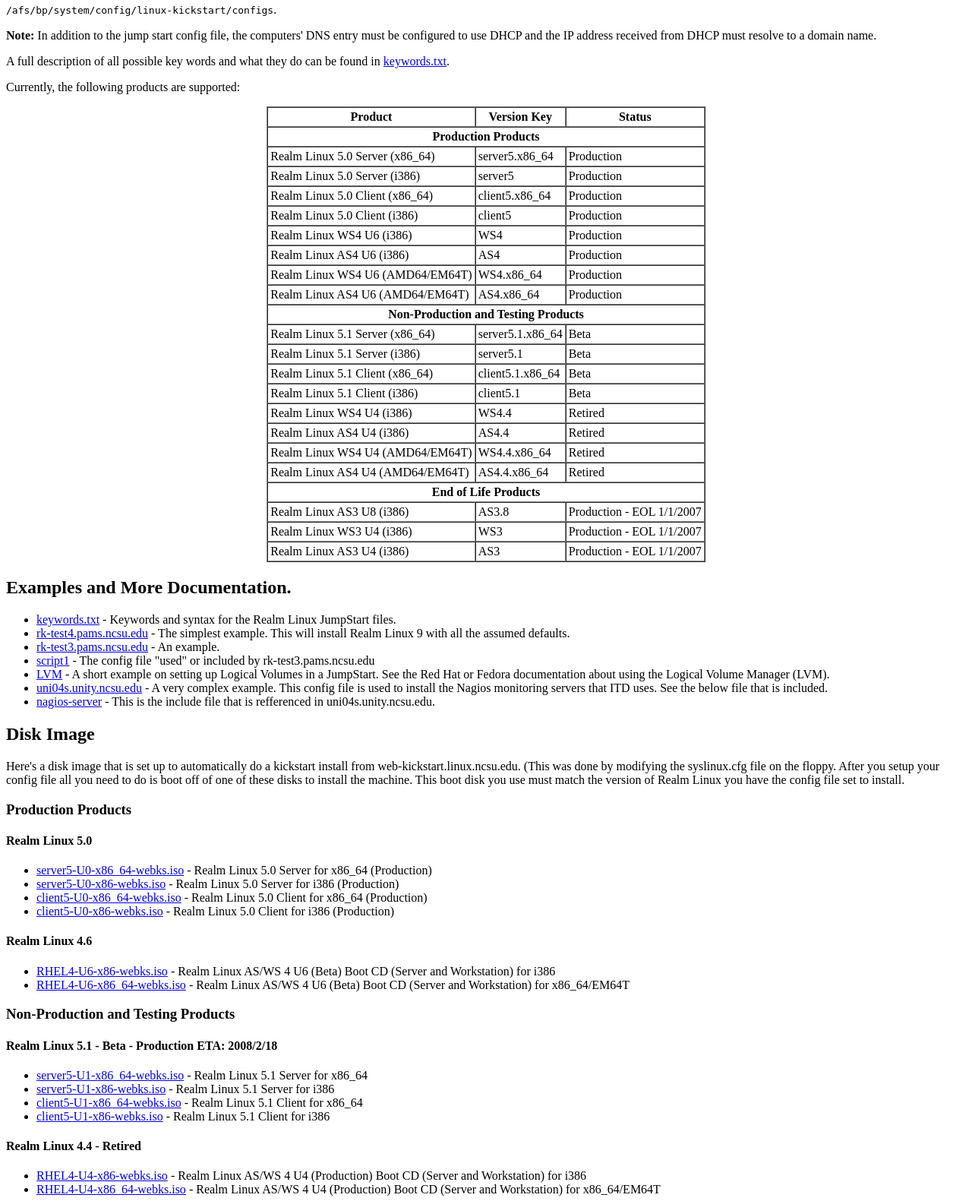
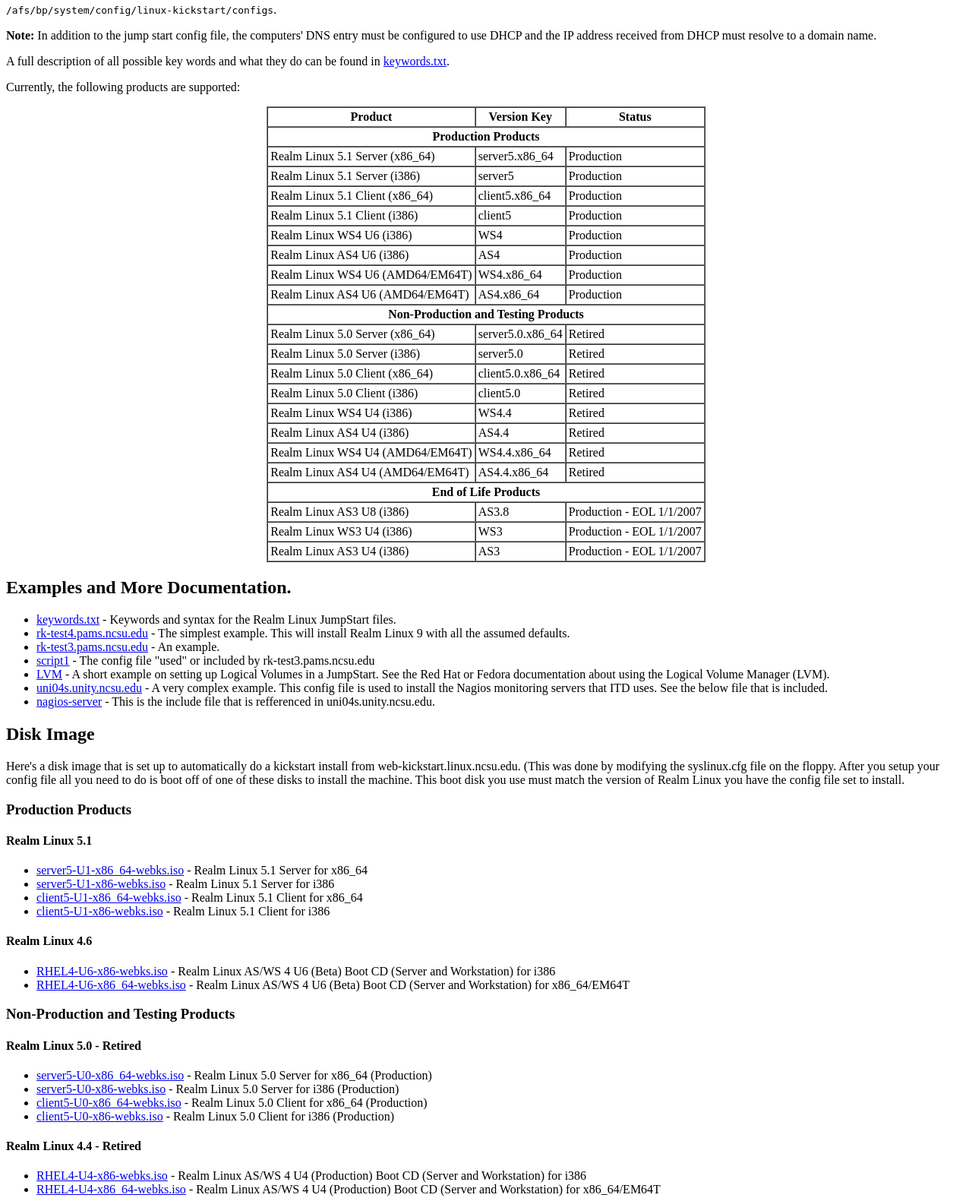
Before and after one commit to jjneely/webkickstart, a PHP site: page /webKickstart.php in a window 1280 px wide. Shown: the part 339-1920 px from the top of the page at 76% size. Run offline with PHP 8.4, Linux system fonts and the light colour scheme.

Commit message:
5.1 is now production
git-svn-id: https://svn.linux.ncsu.edu/svn/cls/branches/solaris2ks/Release-20070628@2630 35bbe6b0-b001-0410-9f0e-dd3f93706181

```diff
--- a/www/webKickstart.php
+++ b/www/webKickstart.php
@@ -48,10 +48,10 @@
 <table align="center" border="1" cellspacing="0" cellpadding="3">
 <tr><th>Product</th><th>Version Key</th><th>Status</th></tr>
 <tr><th colspan="3">Production Products</th></tr>
-<tr><td>Realm Linux 5.0 Server (x86_64)</td><td>server5.x86_64</td><td>Production</td></tr>
-<tr><td>Realm Linux 5.0 Server (i386)</td><td>server5</td><td>Production</td></tr>
-<tr><td>Realm Linux 5.0 Client (x86_64)</td><td>client5.x86_64</td><td>Production</td></tr>
-<tr><td>Realm Linux 5.0 Client (i386)</td><td>client5</td><td>Production</td></tr>
+<tr><td>Realm Linux 5.1 Server (x86_64)</td><td>server5.x86_64</td><td>Production</td></tr>
+<tr><td>Realm Linux 5.1 Server (i386)</td><td>server5</td><td>Production</td></tr>
+<tr><td>Realm Linux 5.1 Client (x86_64)</td><td>client5.x86_64</td><td>Production</td></tr>
+<tr><td>Realm Linux 5.1 Client (i386)</td><td>client5</td><td>Production</td></tr>
 
 <tr><td>Realm Linux WS4 U6 (i386)</td><td>WS4</td><td>Production</td></tr>
 <tr><td>Realm Linux AS4 U6 (i386)</td><td>AS4</td><td>Production</td></tr>
@@ -59,10 +59,10 @@
 <tr><td>Realm Linux AS4 U6 (AMD64/EM64T)</td><td>AS4.x86_64</td><td>Production</td></tr>
 
 <tr><th colspan="3">Non-Production and Testing Products</th></tr>
-<tr><td>Realm Linux 5.1 Server (x86_64)</td><td>server5.1.x86_64</td><td>Beta</td></tr>
-<tr><td>Realm Linux 5.1 Server (i386)</td><td>server5.1</td><td>Beta</td></tr>
-<tr><td>Realm Linux 5.1 Client (x86_64)</td><td>client5.1.x86_64</td><td>Beta</td></tr>
-<tr><td>Realm Linux 5.1 Client (i386)</td><td>client5.1</td><td>Beta</td></tr>
+<tr><td>Realm Linux 5.0 Server (x86_64)</td><td>server5.0.x86_64</td><td>Retired</td></tr>
+<tr><td>Realm Linux 5.0 Server (i386)</td><td>server5.0</td><td>Retired</td></tr>
+<tr><td>Realm Linux 5.0 Client (x86_64)</td><td>client5.0.x86_64</td><td>Retired</td></tr>
+<tr><td>Realm Linux 5.0 Client (i386)</td><td>client5.0</td><td>Retired</td></tr>
 
 <tr><td>Realm Linux WS4 U4 (i386)</td><td>WS4.4</td><td>Retired</td></tr>
 <tr><td>Realm Linux AS4 U4 (i386)</td><td>AS4.4</td><td>Retired</td></tr>
@@ -109,12 +109,12 @@
 
 <h3>Production Products</h3>
 
-<h4>Realm Linux 5.0</h4>
+<h4>Realm Linux 5.1</h4>
 <ul>
-<li><a href="server5-U0-x86_64-webks.iso">server5-U0-x86_64-webks.iso</a> - Realm Linux 5.0 Server for x86_64 (Production)</li>
-<li><a href="server5-U0-x86-webks.iso">server5-U0-x86-webks.iso</a> - Realm Linux 5.0 Server for i386 (Production)</li>
-<li><a href="client5-U0-x86_64-webks.iso">client5-U0-x86_64-webks.iso</a> - Realm Linux 5.0 Client for x86_64 (Production)</li>
-<li><a href="client5-U0-x86-webks.iso">client5-U0-x86-webks.iso</a> - Realm Linux 5.0 Client for i386 (Production)</li>
+<li><a href="server5-U1-x86_64-webks.iso">server5-U1-x86_64-webks.iso</a> - Realm Linux 5.1 Server for x86_64</li>
+<li><a href="server5-U1-x86-webks.iso">server5-U1-x86-webks.iso</a> - Realm Linux 5.1 Server for i386</li>
+<li><a href="client5-U1-x86_64-webks.iso">client5-U1-x86_64-webks.iso</a> - Realm Linux 5.1 Client for x86_64</li>
+<li><a href="client5-U1-x86-webks.iso">client5-U1-x86-webks.iso</a> - Realm Linux 5.1 Client for i386</li>
 </ul>
 
 <h4>Realm Linux 4.6</h4>
@@ -125,12 +125,12 @@
 
 <h3>Non-Production and Testing Products</h3>
 
-<h4>Realm Linux 5.1 - Beta - Production ETA: 2008/2/18</h4>
+<h4>Realm Linux 5.0 - Retired</h4>
 <ul>
-<li><a href="server5-U1-x86_64-webks.iso">server5-U1-x86_64-webks.iso</a> - Realm Linux 5.1 Server for x86_64</li>
-<li><a href="server5-U1-x86-webks.iso">server5-U1-x86-webks.iso</a> - Realm Linux 5.1 Server for i386</li>
-<li><a href="client5-U1-x86_64-webks.iso">client5-U1-x86_64-webks.iso</a> - Realm Linux 5.1 Client for x86_64</li>
-<li><a href="client5-U1-x86-webks.iso">client5-U1-x86-webks.iso</a> - Realm Linux 5.1 Client for i386</li>
+<li><a href="server5-U0-x86_64-webks.iso">server5-U0-x86_64-webks.iso</a> - Realm Linux 5.0 Server for x86_64 (Production)</li>
+<li><a href="server5-U0-x86-webks.iso">server5-U0-x86-webks.iso</a> - Realm Linux 5.0 Server for i386 (Production)</li>
+<li><a href="client5-U0-x86_64-webks.iso">client5-U0-x86_64-webks.iso</a> - Realm Linux 5.0 Client for x86_64 (Production)</li>
+<li><a href="client5-U0-x86-webks.iso">client5-U0-x86-webks.iso</a> - Realm Linux 5.0 Client for i386 (Production)</li>
 </ul>
 
 <h4>Realm Linux 4.4 - Retired</h4>
```
